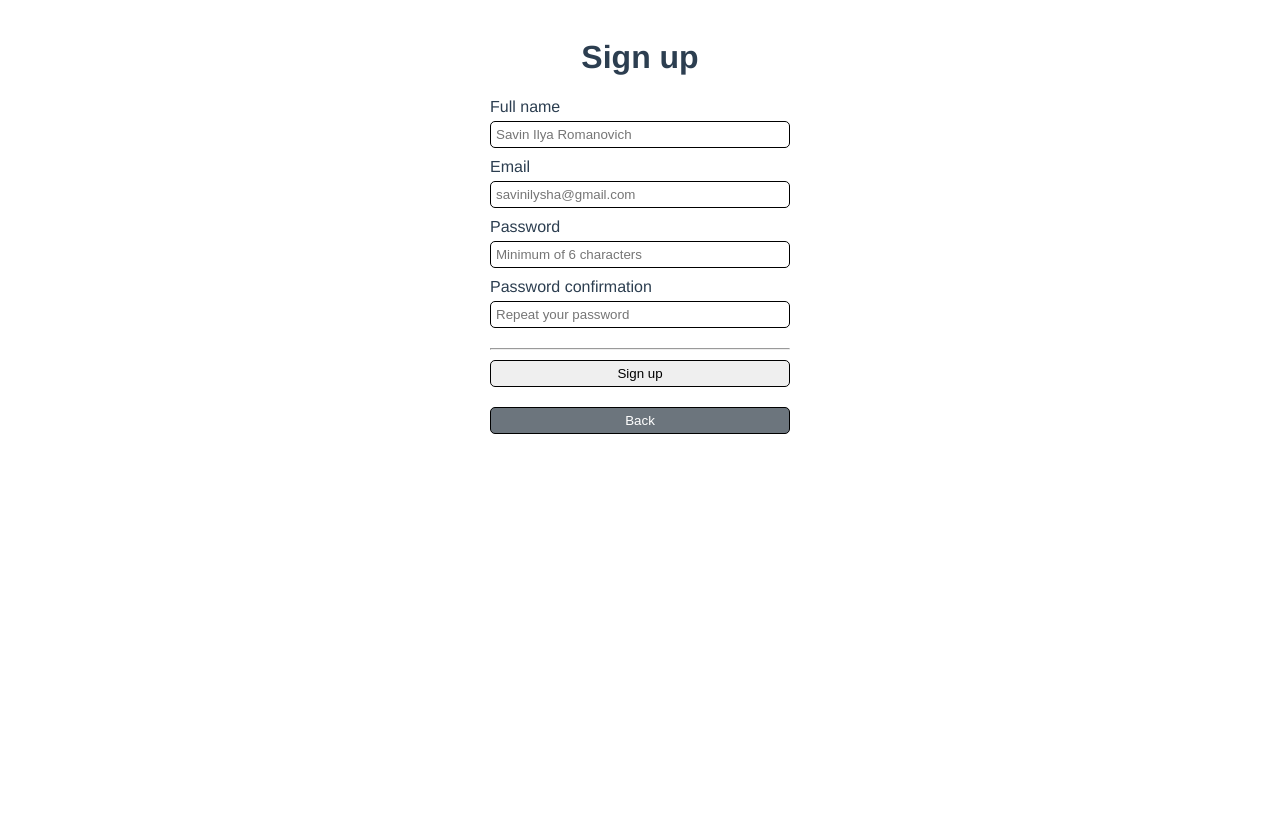
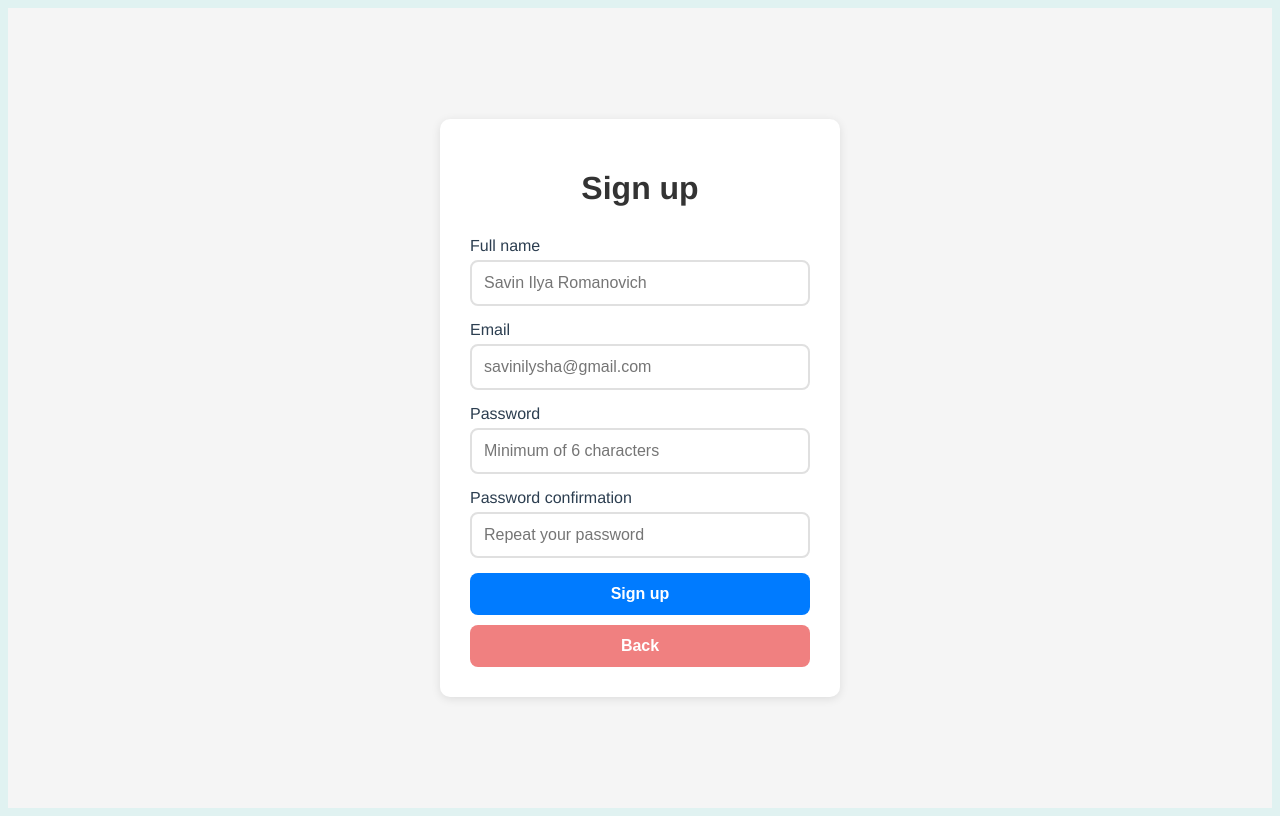
Before and after one commit to savin3/clientpractice4, a Vue app in the folder my-app/: page /register in a window 1280 px wide. Built offline with nearby package versions, Linux system fonts and the light colour scheme.

Commit message:
added design to pages

```diff
--- a/my-app/src/App.vue
+++ b/my-app/src/App.vue
@@ -11,13 +11,28 @@
   color: #2c3e50;
 }
 
+body {
+  background-color: #e0f2f1;
+}
+
 nav {
-  padding: 30px;
+  position: fixed;
+  top: 0;
+  left: 0;
+  right: 0;
+  z-index: 1;
+  display: flex;
+  gap: 20px;
+  margin-bottom: 30px;
+  padding: 10px;
+  background-color: #b0d2d2;
+  border-radius: 5px;
 }
 
 nav a {
+  text-decoration: none;
   font-weight: bold;
-  color: #2c3e50;
+  color: #007bff;
 }
 
 nav a.router-link-exact-active {
--- a/my-app/src/components/Cart.vue
+++ b/my-app/src/components/Cart.vue
@@ -215,18 +215,6 @@ export default {
   max-width: 1200px;
   margin: 0 auto;
 }
-.nav {
-  display: flex;
-  gap: 20px;
-  margin-bottom: 30px;
-  padding: 10px;
-  background-color: #f8f9fa;
-  border-radius: 5px;
-}
-.nav a {
-  text-decoration: none;
-  color: #007bff;
-}
 .nav-button {
   margin-left: auto;
   background: none;
@@ -238,6 +226,7 @@ export default {
   margin-top: 30px;
 }
 .cart-item {
+  background-color: #fff;
   display: flex;
   gap: 20px;
   padding: 20px;
@@ -245,6 +234,8 @@ export default {
   border-radius: 10px;
   margin-bottom: 15px;
   align-items: center;
+  border: 1px dashed #000;
+  box-shadow: 0 2px 8px rgba(0,0,0,0.2);
 }
 .cart-item-image {
   width: 100px;
@@ -300,7 +291,7 @@ export default {
 .cart-summary {
   margin-top: 30px;
   padding: 20px;
-  border-top: 2px solid #ddd;
+  border-top: 3px dashed #ddd;
   display: flex;
   justify-content: space-between;
   align-items: center;
--- a/my-app/src/components/Login.vue
+++ b/my-app/src/components/Login.vue
@@ -1,43 +1,123 @@
 <template>
+  <div class="login-page">
+    <div class="login-container">
       <form class="login" @submit.prevent="login">
         <h1>Sign in</h1>
         <label>User name</label>
-    <input type="text" required v-model="username" />
+        <input
+            type="text"
+            required
+            v-model="username"
+            :class="{ 'error': errors.username }"
+        />
+        <span v-if="errors.username" class="error-message">{{ errors.username }}</span>
+
         <label>Password</label>
-    <input type="password" required v-model="password" />
-    <hr />
+        <input
+            type="password"
+            required
+            v-model="password"
+            :class="{ 'error': errors.password }"
+        />
+        <span v-if="errors.password" class="error-message">{{ errors.password }}</span>
         <button type="submit">Login</button>
       </form>
 
       <p class="register-link">
         Don't have an account? <router-link to="/register">Sign up</router-link>
       </p>
+    </div>
+  </div>
 </template>
 
 <style scoped>
+.login-page {
+  display: flex;
+  justify-content: center;
+  align-items: center;
+  min-height: 100vh;
+  background-color: #f5f5f5;
+}
+.login-container {
+  max-width: 400px;
+  margin: 50px auto;
+  padding: 20px;
+}
+
 .login {
-  display: flex;
-  flex-direction: column;
-  width: 300px;
-  padding: 10px;
-  margin: 0 auto;
+  background: white;
+  border-radius: 10px;
+  box-shadow: 0 2px 10px rgba(0,0,0,0.1);
+  padding: 30px;
 }
-.login input,
-button {
-  border: 1px solid black;
-  border-radius: 5px;
+
+.login h1 {
+  text-align: center;
+  color: #333;
+  margin-bottom: 30px;
 }
+
 .login label {
-  margin-top: 10px;
   text-align: left;
   margin-bottom: 5px;
+  display: block;
 }
-hr {
-  margin: 10px 0;
+
+.login input {
+  width: 100%;
+  padding: 12px;
+  border: 2px solid #e0e0e0;
+  border-radius: 8px;
+  font-size: 16px;
+  transition: border-color 0.3s;
+  margin-bottom: 15px;
+  box-sizing: border-box;
 }
+
+.login input:focus {
+  outline: none;
+  border-color: #007bff;
+}
+
+.login button {
+  width: 100%;
+  padding: 12px;
+  background-color: #007bff;
+  color: white;
+  border: none;
+  border-radius: 8px;
+  font-size: 16px;
+  font-weight: 600;
+  cursor: pointer;
+  transition: background-color 0.3s;
+  box-sizing: border-box;
+}
+
+.login button:hover {
+  background-color: #0056b3;
+}
+
 .register-link {
   text-align: center;
-  margin-top: 15px;
+  margin-top: 20px;
+}
+
+.register-link a {
+  color: #007bff;
+  text-decoration: none;
+}
+
+input.error {
+  border-color: red;
+  background-color: #fff0f0;
+}
+
+.error-message {
+  color: red;
+  font-size: 12px;
+  margin-top: -10px;
+  margin-bottom: 10px;
+  display: block;
 }
 </style>
 
@@ -47,6 +127,10 @@ export default {
     return {
       username: "",
       password: "",
+      errors: {
+        username: "",
+        password: ""
+      }
     };
   },
   methods: {
@@ -60,8 +144,12 @@ export default {
           .dispatch('AUTH_REQUEST', userData)
           .then(() => this.$router.push("/"))
           .catch(error => {
-            console.log("Ошибка:", error);
-            alert('Неверный email или пароль');
+            if (error && error.error && error.error.code === 401) {
+              this.errors = {
+                username: "Invalid email or password",
+                password: "Invalid email or password"
+              };
+            }
           });
     },
   },
--- a/my-app/src/components/Orders.vue
+++ b/my-app/src/components/Orders.vue
@@ -79,51 +79,59 @@ export default {
   max-width: 1200px;
   margin: 0 auto;
 }
-.nav {
-  display: flex;
-  gap: 20px;
-  margin-bottom: 30px;
-  padding: 10px;
-  background-color: #f8f9fa;
-  border-radius: 5px;
-}
-.nav a {
-  text-decoration: none;
-  color: #007bff;
-}
 .nav-button {
   margin-left: auto;
   background: none;
   border: none;
-  color: #dc3545;
+  color: #2c3e50;
   cursor: pointer;
+  font-weight: 500;
+  font-size: 16px;
+}
+.nav-button:hover {
+  opacity: 0.8;
 }
 .orders-list {
   margin-top: 30px;
+  display: flex;
+  flex-direction: column;
+  gap: 20px;
 }
 .order-card {
-  border: 1px solid #ddd;
-  border-radius: 10px;
-  padding: 20px;
-  margin-bottom: 15px;
+  background: #fff;
+  border-radius: 12px;
+  padding: 25px;
+  box-shadow: 0 4px 12px rgba(0,0,0,0.1);
+  border: 1px solid #e0e0e0;
+  transition: transform 0.2s;
+}
+.order-card:hover {
+  transform: translateY(-2px);
+  box-shadow: 0 6px 16px rgba(0,0,0,0.15);
 }
 .order-header {
   display: flex;
   justify-content: space-between;
   align-items: center;
-  margin-bottom: 15px;
-  padding-bottom: 10px;
-  border-bottom: 1px solid #eee;
+  margin-bottom: 20px;
+  padding-bottom: 15px;
+  border-bottom: 2px solid #f0f0f0;
 }
 .order-id {
-  font-size: 18px;
+  font-size: 20px;
   font-weight: bold;
   color: #333;
+  background: #f8f9fa;
+  padding: 5px 15px;
+  border-radius: 20px;
 }
 .order-price {
-  font-size: 20px;
+  font-size: 24px;
   font-weight: bold;
   color: #28a745;
+  background: #e8f5e9;
+  padding: 5px 20px;
+  border-radius: 25px;
 }
 .order-products {
   display: flex;
@@ -131,25 +139,43 @@ export default {
   gap: 10px;
 }
 .order-product {
-  padding: 5px 10px;
-  background-color: #f8f9fa;
-  border-radius: 5px;
+  padding: 8px 15px;
+  background-color: #f0f7ff;
+  border-radius: 20px;
   font-size: 14px;
+  color: #2c3e50;
+  border: 1px solid #d4e4f5;
 }
 .empty-orders {
   text-align: center;
-  padding: 50px;
+  padding: 60px 20px;
+  background: white;
+  border-radius: 12px;
+  box-shadow: 0 4px 12px rgba(0,0,0,0.1);
+  margin-top: 30px;
+}
+.empty-orders p {
+  font-size: 18px;
+  color: #666;
+  margin-bottom: 20px;
 }
 .continue-shopping {
   display: inline-block;
-  margin-top: 20px;
-  padding: 10px 20px;
-  background-color: #007bff;
-  color: #fff;
+  padding: 12px 30px;
+  background-color: #98d4d1;
+  color: #2c3e50;
   text-decoration: none;
-  border-radius: 5px;
+  border-radius: 25px;
+  font-weight: 500;
+  transition: background-color 0.3s;
 }
 .continue-shopping:hover {
-  background-color: #0056b3;
+  background-color: #7ac0bd;
+}
+h2 {
+  color: #333;
+  margin-bottom: 20px;
+  font-size: 28px;
+  text-align: left;
 }
 </style>
--- a/my-app/src/components/Products.vue
+++ b/my-app/src/components/Products.vue
@@ -91,23 +91,6 @@ h2 {
   max-width: 1200px;
   margin: 0 auto;
 }
-.nav {
-  position: fixed;
-  top: 0;
-  left: 0;
-  right: 0;
-  z-index: 1;
-  display: flex;
-  gap: 20px;
-  padding: 10px 20px;
-  background-color: #f8f9fa;
-  border-radius: 0;
-  box-shadow: 0 2px 4px rgba(0,0,0,0.1);
-}
-.nav a {
-  text-decoration: none;
-  color: #007bff;
-}
 .nav-button {
   margin-left: auto;
   background: none;
@@ -122,6 +105,7 @@ h2 {
   align-items: stretch;
 }
 .product-card {
+  background-color: #fff;
   border: 1px solid #ddd;
   border-radius: 10px;
   padding: 15px;
@@ -129,6 +113,8 @@ h2 {
   display: flex;
   flex-direction: column;
   height: 100%;
+  border: 1px dashed #000;
+  box-shadow: 0 2px 8px rgba(0,0,0,0.2);
 }
 .product-card:hover {
   transform: translateY(-5px);
--- a/my-app/src/components/Register.vue
+++ b/my-app/src/components/Register.vue
@@ -1,4 +1,6 @@
 <template>
+  <div class="register-page">
+    <div class="register-container">
       <form class="register" @submit.prevent="register">
         <h1>Sign up</h1>
 
@@ -39,11 +41,11 @@
         />
         <span v-if="errors.confirmPassword" class="error-message">{{ errors.confirmPassword }}</span>
 
-    <hr />
-
         <button type="submit">Sign up</button>
         <button type="button" @click="$router.push('/')" class="back-button">Back</button>
       </form>
+    </div>
+  </div>
 </template>
 
 <script>
@@ -138,46 +140,96 @@ export default {
 </script>
 
 <style scoped>
+.register-page {
+  display: flex;
+  justify-content: center;
+  align-items: center;
+  min-height: 100vh;
+  background-color: #f5f5f5;
+}
+.register-container {
+  max-width: 400px;
+  margin: 50px auto;
+  padding: 20px;
+}
+
 .register {
-  display: flex;
-  flex-direction: column;
-  width: 300px;
-  padding: 10px;
-  margin: 0 auto;
+  background: white;
+  border-radius: 10px;
+  box-shadow: 0 2px 10px rgba(0,0,0,0.1);
+  padding: 30px;
 }
-.register input,
-button {
-  border: 1px solid #000;
-  border-radius: 5px;
-  padding: 5px;
-  margin-bottom: 10px;
+
+.register h1 {
+  text-align: center;
+  color: #333;
+  margin-bottom: 30px;
 }
+
 .register label {
   text-align: left;
   margin-bottom: 5px;
+  display: block;
 }
+
+.register input {
+  width: 100%;
+  padding: 12px;
+  border: 2px solid #e0e0e0;
+  border-radius: 8px;
+  font-size: 16px;
+  transition: border-color 0.3s;
+  margin-bottom: 15px;
+  box-sizing: border-box;
+}
+
+.register input:focus {
+  outline: none;
+  border-color: #007bff;
+}
+
+.register button {
+  width: 100%;
+  padding: 12px;
+  background-color: #007bff;
+  color: white;
+  border: none;
+  border-radius: 8px;
+  font-size: 16px;
+  font-weight: 600;
+  cursor: pointer;
+  transition: background-color 0.3s;
+  box-sizing: border-box;
+}
+
+.register button:hover {
+  background-color: #0056b3;
+}
+
+.register .back-button {
+  background-color: #f08080;
+  margin-top: 10px;
+  box-sizing: border-box;
+}
+
+.register .back-button:hover {
+  background-color: #dc143c;
+}
+
 hr {
-  margin: 10px 0;
+  margin: 20px 0;
 }
-.back-button {
-  margin-top: 10px;
-  background-color: #6c757d;
-  color: white;
-}
+
 input.error {
-  border-color: red !important;
+  border-color: red;
   background-color: #fff0f0;
 }
+
 .error-message {
   color: red;
   font-size: 12px;
-  margin-top: -5px;
+  margin-top: -10px;
   margin-bottom: 10px;
   display: block;
 }
-.back-button {
-  margin-top: 10px;
-  background-color: #6c757d;
-  color: white;
-}
 </style>
```
Lines whose indentation alone changed are shown as unchanged.
